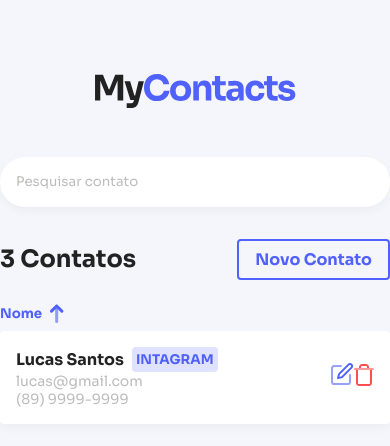
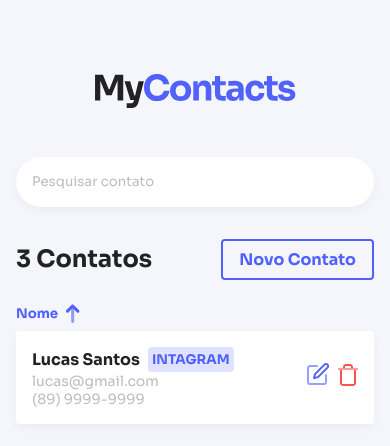
Before and after one commit to lucavini/mycontacts_frontend, a React (Create React App) app: page / in a window 390 px wide. Shown: the top 446 px of the page. Built offline with nearby package versions, Linux system fonts and the light colour scheme.

Commit message:
feat: mobile appearance

```diff
--- a/src/App/styles.ts
+++ b/src/App/styles.ts
@@ -4,4 +4,5 @@ export const Container = styled.div`
   width: 100%;
   max-width: 500px;
   margin: 0 auto;
+  padding: 0 16px;
 `;
--- a/src/Components/Input/index.ts
+++ b/src/Components/Input/index.ts
@@ -16,6 +16,8 @@ export default styled.input<Props>`
   padding: 0 16px;
   font-size: 16px;
   transition: border-color 0.2s ease-in;
+  appearance: none;
+
 
   &:focus {
     border-color: ${({ theme }) => theme.colors.primary.main};
--- a/src/Components/Select/index.ts
+++ b/src/Components/Select/index.ts
@@ -12,6 +12,7 @@ export default styled.select`
   padding: 0 16px;
   font-size: 16px;
   transition: border-color 0.2s ease-in;
+  appearance: none;
 
   &:focus {
     border-color: ${({ theme }) => theme.colors.primary.main};
--- a/src/pages/Home/styles.ts
+++ b/src/pages/Home/styles.ts
@@ -108,13 +108,11 @@ export const Card = styled.div`
     }
   }
 
-  .actions {
+  .action {
     display: flex;
     align-items: center;
 
-    button {
-      background: transparent;
-      border: none;
+    a {
       margin-left: 8px;
     }
   }
```
